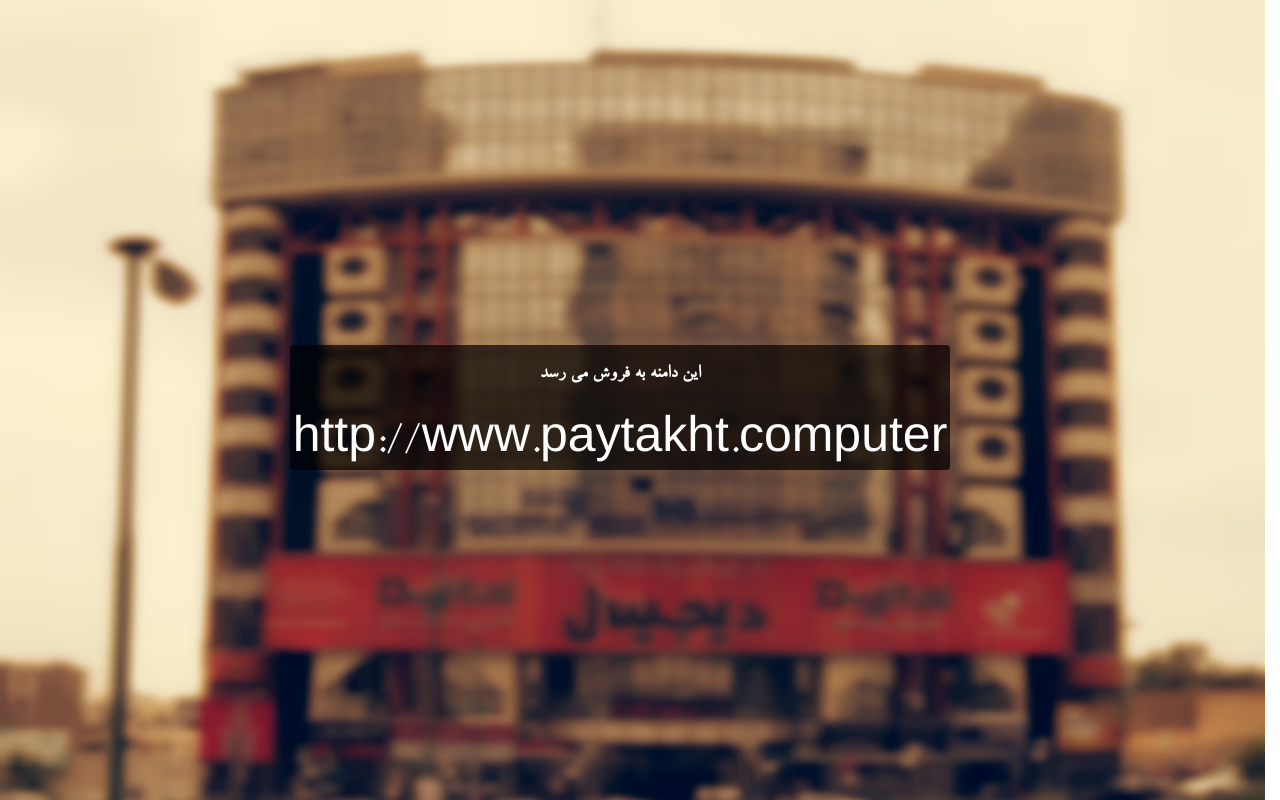
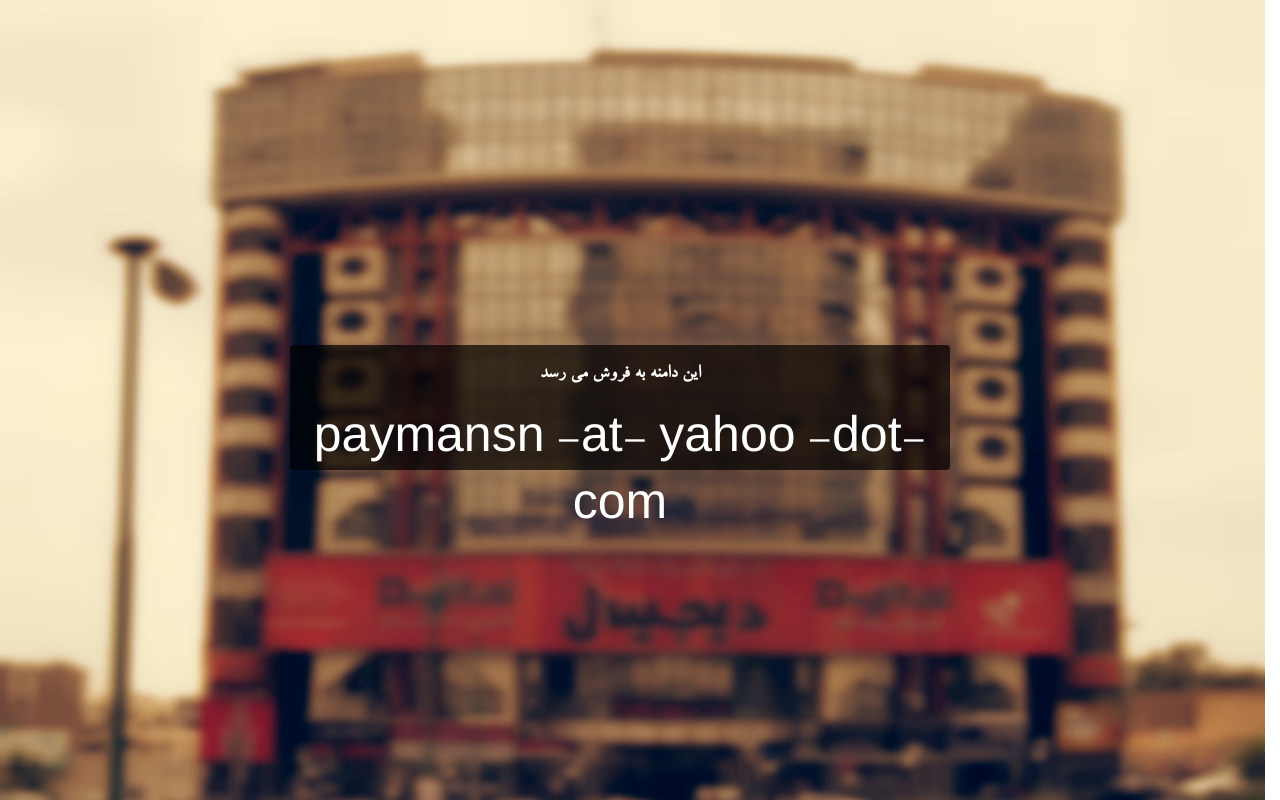
Before and after one commit to cpaytakht/cpaytakht.github.io, a plain HTML site: page index.html in a window 1280 px wide. Drawn offline with Linux system fonts and the light colour scheme.

Commit message:
fixed email

```diff
--- a/index.html
+++ b/index.html
@@ -28,7 +28,7 @@
     <ul id="poems" style="list-style:none;">
         <li class="poembox">
             <div class="small-title">این دامنه به فروش می رسد</div>
-            <div class="large-title">http://www.paytakht.computer</div>
+            <div class="large-title">paymansn -at- yahoo -dot- com</div>
         </li>
     </ul>
 </div>
```
